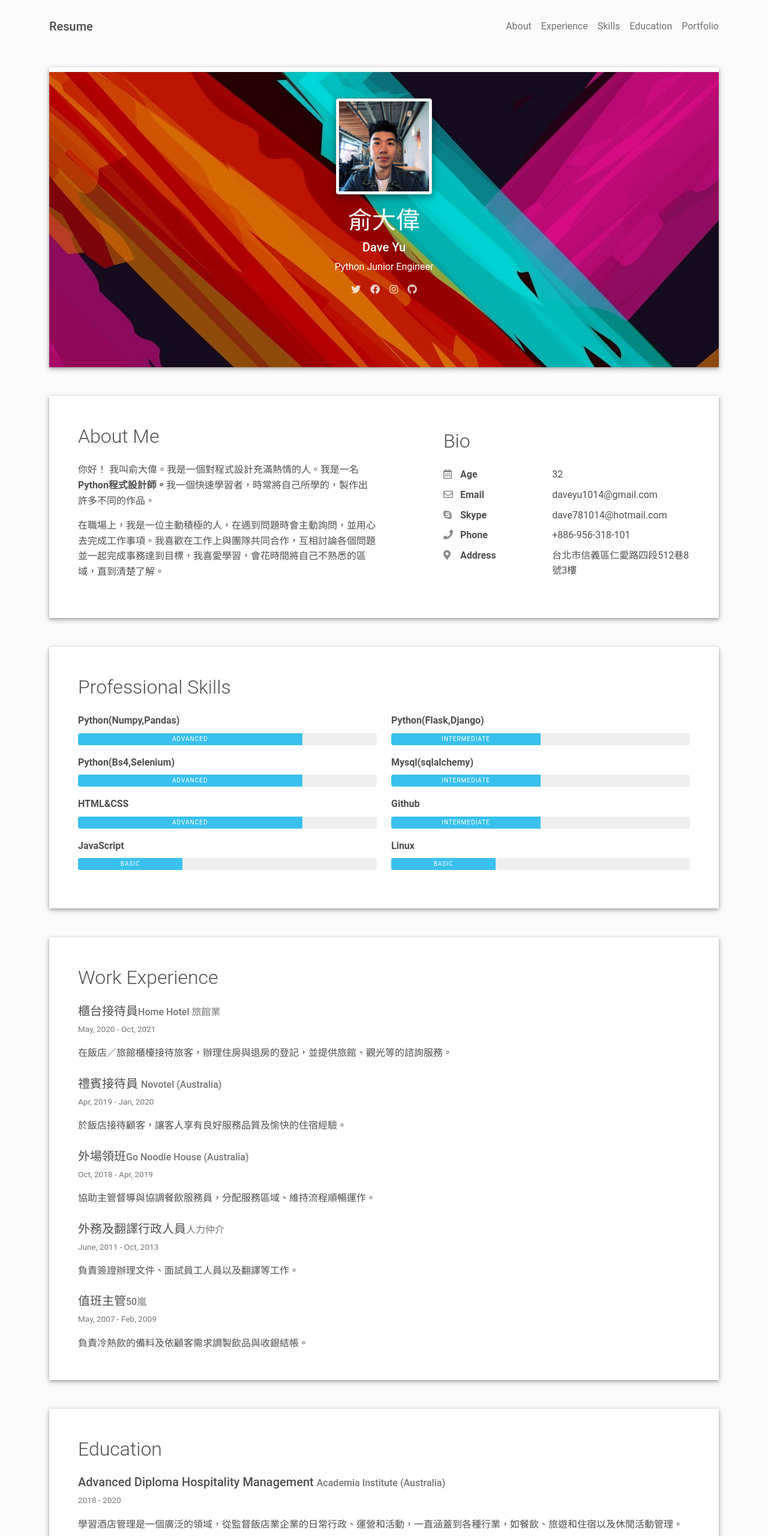
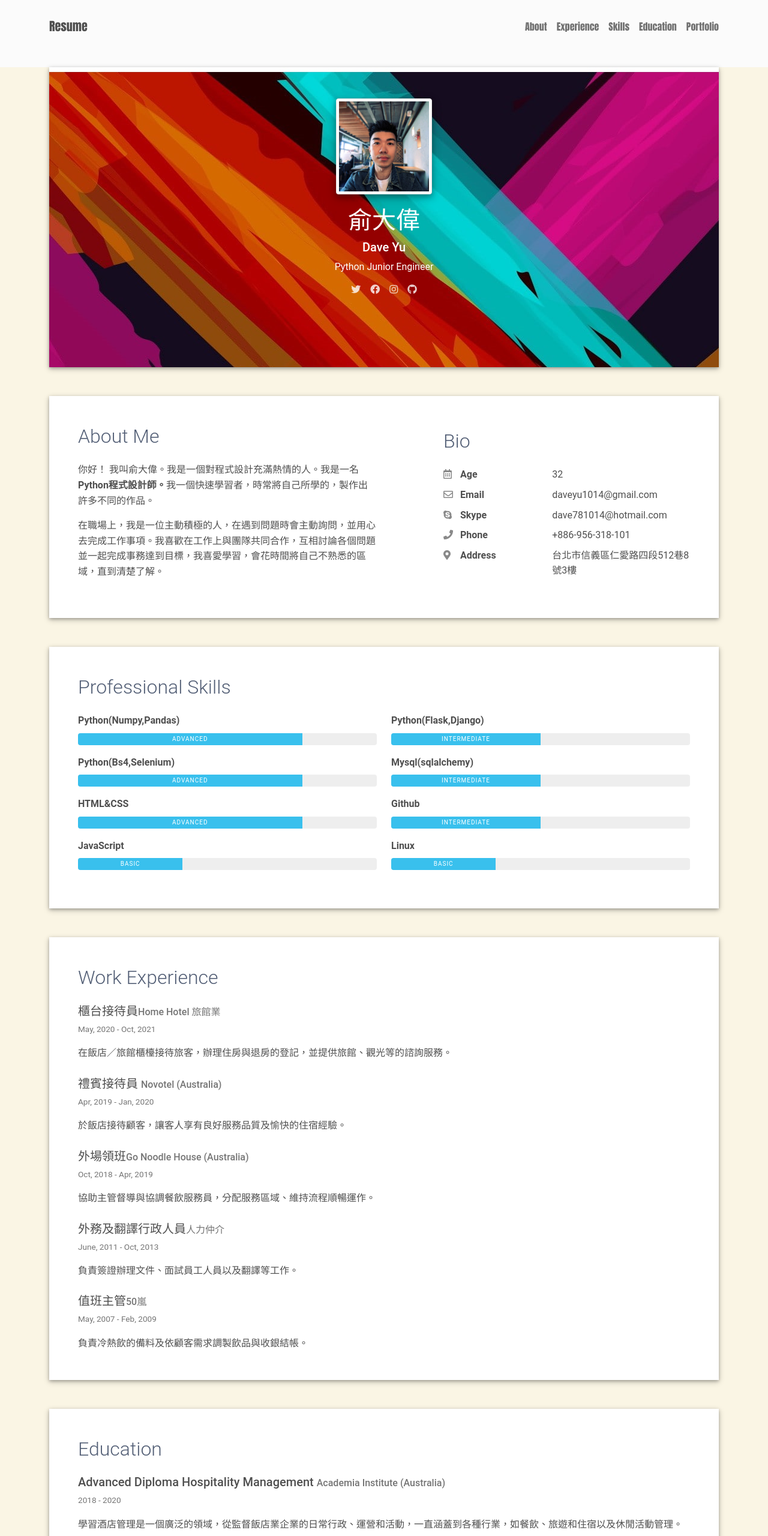
Before and after one commit to daveyu1014/My-resume, a plain HTML site: page index.html in a window 1280 px wide. Shown: the top 2560 px of the page at 60% size. Drawn offline with Linux system fonts and the light colour scheme.

Commit message:
font color change

```diff
--- a/index.html
+++ b/index.html
@@ -1,5 +1,5 @@
 <html lang="zh-hant">
-    <head>
+    <head >
         <meta charset="UTF-8">
         <meta http-equiv="X-UA-Compatible" content="IE=edge">
         <meta name="viewport" content="width=device-width, initial-scale=1">
@@ -8,16 +8,19 @@
         <link href="css/mdb.min.css?ver=1.2.1" rel="stylesheet">
         <link href="css/aos.css?ver=1.2.1" rel="stylesheet">
         <link href="css/main.css?ver=1.2.1" rel="stylesheet">
+        <link rel="preconnect" href="https://fonts.googleapis.com">
+        <link rel="preconnect" href="https://fonts.gstatic.com" crossorigin>
+        <link href="https://fonts.googleapis.com/css2?family=Anton&display=swap" rel="stylesheet">
 
       </head>
-      <body class="bg-light" id="top">
-        <header class="d-print-none">
+      <body class="bg-light" id="top"  >
+        <header class="d-print-none" >
           <div class="container text-center text-lg-left">
             <div class="pt-4 clearfix">
-              <h1 class="site-title mb-0">Resume</h1>
+              <h1 class="site-title mb-0" style="font-family: 'Anton', sans-serif;">Resume</h1>
               <div class="site-nav">
                 <nav role="navigation">
-                  <ul class="nav justify-content-center">
+                  <ul class="nav justify-content-center" style="font-family: 'Anton', sans-serif;">
                     <li class="nav-item"><a class="nav-link" href="#about" title="About"><span class="menu-title">About</span></a>
                     </li>
                     <li class="nav-item"><a class="nav-link" href="#experience" title="Experience"><span class="menu-title">Experience</span></a>
@@ -34,9 +37,9 @@
             </div>
           </div>
         </header>
-        <div class="page-content">
+        <div class="page-content" style="background-color: #FAF5E4;">
           <div class="container">
-    <div class="resume-container">
+    <div class="resume-container" style="background-color: #FAF5E4 ;">
       <div class="shadow-1-strong bg-white my-5" id="intro">
         <div class="bg-info text-white">
           <div class="cover bg-image"><img src="images/header-background.jpg"/>
@@ -67,13 +70,13 @@
         <div class="about-section">
           <div class="row">
             <div class="col-md-6">
-              <h2 class="h2 fw-light mb-4">About Me</h2>
+              <h2 class="h2 fw-light mb-4" style="color: #525E75 ;">About Me</h2>
               <p>你好！ 我叫俞大偉。我是一個對程式設計充滿熱情的人。我是一名<strong>Python程式設計師。</strong>我一個快速學習者，時常將自己所學的，製作出許多不同的作品。</p>
               <p>在職場上，我是一位主動積極的人，在遇到問題時會主動詢問，並用心去完成工作事項。我喜歡在工作上與團隊共同合作，互相討論各個問題並一起完成事務達到目標，我喜愛學習，會花時間將自己不熟悉的區域，直到清楚了解。</p>
             </div>
             <div class="col-md-5 offset-lg-1">
               <div class="row mt-2">
-                <h2 class="h2 fw-light mb-4">Bio</h2>
+                <h2 class="h2 fw-light mb-4" style="color: #525E75 ;">Bio</h2>
                 <div class="col-sm-5">
                   <div class="pb-2 fw-bolder"><i class="far fa-calendar-alt pe-2 text-muted" style="width:24px;opacity:0.85;"></i> Age</div>
                 </div>
@@ -111,7 +114,7 @@
       </div>
       <div class="shadow-1-strong bg-white my-5 p-5" id="skills">
         <div class="skills-section">
-          <h2 class="h2 fw-light mb-4">Professional Skills</h2>
+          <h2 class="h2 fw-light mb-4" style="color: #525E75 ;">Professional Skills</h2>
           <div class="row">
             <div class="col-md-6">
               <div class="mb-3"><span class="fw-bolder">Python(Numpy,Pandas)</span>
@@ -162,7 +165,7 @@
     </div>
       <div class="shadow-1-strong bg-white my-5 p-5" id="experience">
         <div class="work-experience-section">
-          <h2 class="h2 fw-light mb-4">Work Experience</h2>
+          <h2 class="h2 fw-light mb-4" style="color: #525E75 ;">Work Experience</h2>
                 <div class="h5">櫃台接待員<span class="text-muted h6">Home Hotel 旅館業 </span></div>
                 <div class="text-muted text-small mb-3">May, 2020 - Oct, 2021</div>
                 <div>在飯店／旅館櫃檯接待旅客，辦理住房與退房的登記，並提供旅館、觀光等的諮詢服務。</div>
@@ -186,7 +189,7 @@
       </div>
       <div class="shadow-1-strong bg-white my-5 p-5" id="education">
         <div class="education-section">
-          <h2 class="h2 fw-light mb-4">Education</h2>
+          <h2 class="h2 fw-light mb-4" style="color: #525E75 ;">Education</h2>
                 <div class="h5">Advanced Diploma Hospitality Management <span class="text-muted h6">Academia Institute (Australia) </span>          </div>
                 <div class="text-muted text-small mb-3">2018 - 2020</div>
                 <div>學習酒店管理是一個廣泛的領域，從監督飯店業企業的日常行政、運營和活動，一直涵蓋到各種行業，如餐飲、旅遊和住宿以及休閒活動管理。</div>
@@ -198,9 +201,9 @@
       </div>
       <div class="shadow-1-strong bg-white my-5 p-5 d-print-none" id="portfolio">
         <div class="portfolio-section">
-          <h2 class="h2 fw-light mb-4">Portfolio</h2>
+          <h2 class="h2 fw-light mb-4" style="color: #525E75 ;">Portfolio</h2>
           <div class="row g-0">
-            <div class="col-md-6"><img class="img-fluid" src="images/project-1.png" width="450" height="400"/></a></div>
+            <div class="col-md-6"><img class="img-fluid" src="images/project-1.png" width="450" height="400" style="background-color: #383838; padding: 5px;"/></a></div>
             <div class="col-md-6 d-flex align-items-center" >
               <div class="m-4 mt-md-2">
                 <p class="text-teal text-small">Python Tkinter/ Beautifulsoup/ Matplotlib/ Selenium/ API</p>
@@ -209,6 +212,7 @@
               </div>
             </div>
           </div>
+          <br>
           <div class="row g-0 portfolio-reverse">
             <div class="col-md-6 d-flex align-items-center" >
               <div class="m-4 mt-md-2 text-end">
@@ -217,10 +221,11 @@
                 <p class="text-muted">顧客滿意度調查表。將顧客填表的資訊利用資料庫儲存，以利之後分析以及做出其他功能。</p>
               </div>
             </div>
-            <div class="col-md-6"><img class="img-fluid" src="images/project-2.png" width="250" height="300"/></a></div>
+            <div class="col-md-6"><img class="img-fluid" src="images/project-2.png" width="250" height="300" style="background-color: #383838; padding: 5px;"/></a></div>
           </div>
+          <br>
           <div class="row g-0">
-            <div class="col-md-6"><img class="img-fluid" src="images/project-3.png" width="450" height="400"/></a></div>
+            <div class="col-md-6"><img class="img-fluid" src="images/project-3.png" width="450" height="400" style="background-color: #383838; padding: 5px;"/></a></div>
             <div class="col-md-6 d-flex align-items-center" >
               <div class="m-4 mt-md-2">
                 <p class="text-teal text-small">Python Tkinter/ Mysql/ Matplotlib</p>
@@ -229,6 +234,7 @@
               </div>
             </div>
           </div>
+          <br>
           <div class="row g-0 portfolio-reverse">
             <div class="col-md-6 d-flex align-items-center" >
               <div class="m-4 mt-md-2 text-end">
@@ -237,7 +243,7 @@
                 <p class="text-muted">心情紀錄部落格。利用flask輕網頁框架，結合資料庫儲存文字訊息及帳號管理。</p>
               </div>
             </div>
-            <div class="col-md-6"><img class="img-fluid" src="images/project-4.png" width="450" height="400"/></a></div>
+            <div class="col-md-6"><img class="img-fluid" src="images/project-4.png" width="450" height="400" style="background-color: #383838; padding: 5px;"/></a></div>
       </div>
         <footer class="pt-4 pb-4 text-muted text-center d-print-none">
           <div class="container">
```
